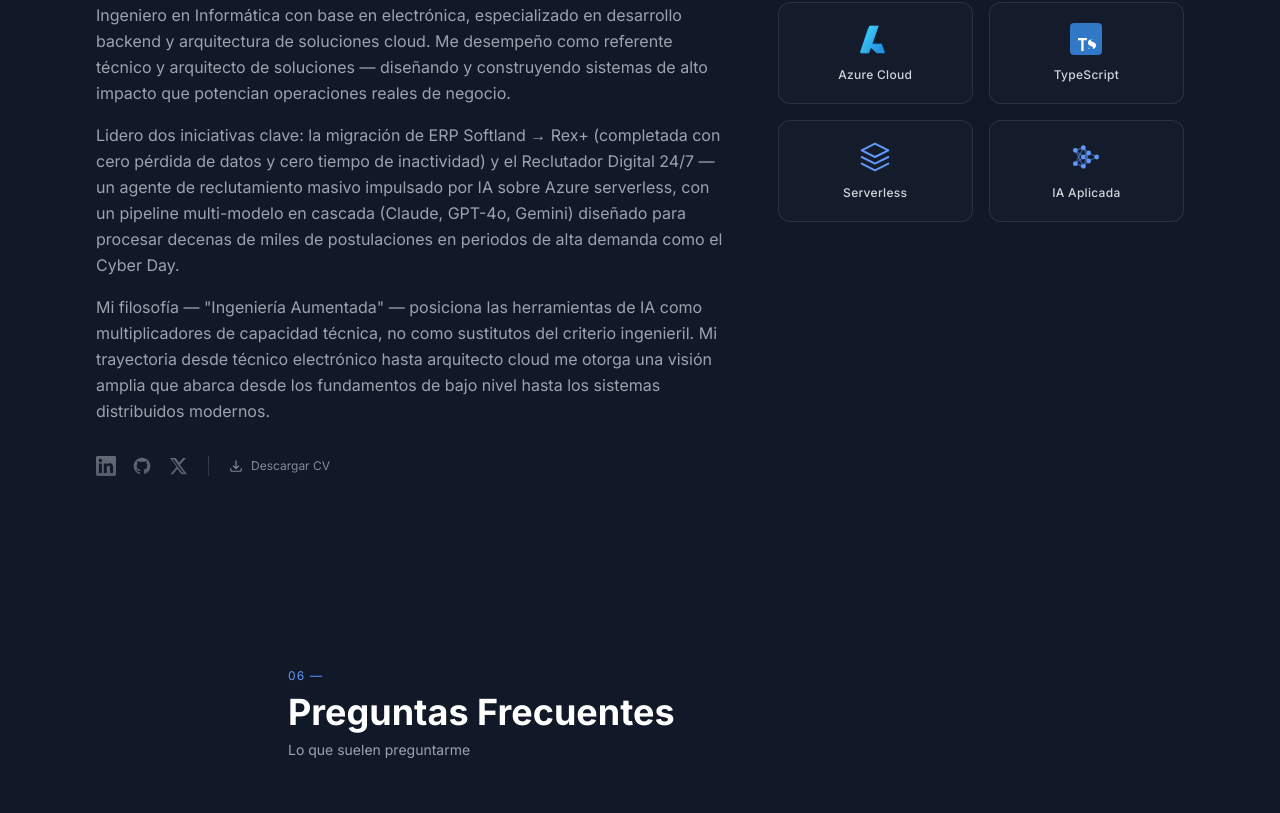
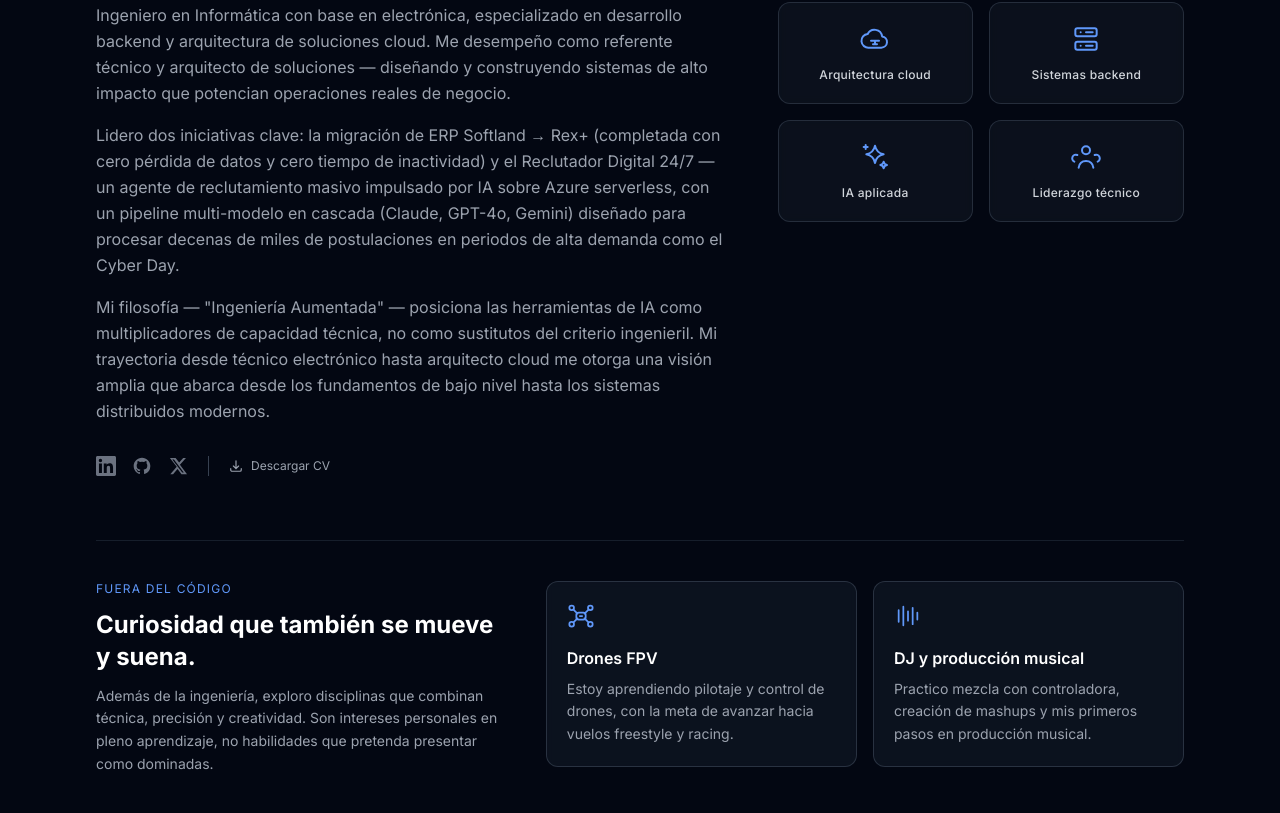
Before and after one commit to eNorese/portfolio, a Next.js app: page /cv.pdf in a window 1280 px wide. Shown: the part 7307-8120 px from the top of the page. Built offline with nearby package versions, Linux system fonts and the light colour scheme; no server answers.

Commit message:
feat(about): showcase capabilities and personal interests

```diff
--- a/src/components/About.tsx
+++ b/src/components/About.tsx
@@ -3,75 +3,41 @@
 import { useLanguage } from '@/contexts/LanguageContext'
 import { SocialLinks } from '@/components/SocialLinks'
 
-const techStack = [
+const capabilityCards = [
   {
-    name: 'Azure Cloud',
+    key: 'cloud_architecture',
     icon: (
-      <svg viewBox="0 0 96 96" className="w-8 h-8" xmlns="http://www.w3.org/2000/svg">
-        <defs>
-          <linearGradient id="azureA" x1="-0.4" x2="1" y1="0.5" y2="0.5" gradientUnits="objectBoundingBox">
-            <stop offset="0" stopColor="#114a8b" />
-            <stop offset="1" stopColor="#0669bc" />
-          </linearGradient>
-          <linearGradient id="azureB" x1="0.1" x2="0.8" y1="0.3" y2="0.9" gradientUnits="objectBoundingBox">
-            <stop offset="0" stopColor="#3ccbf4" />
-            <stop offset="1" stopColor="#2892df" />
-          </linearGradient>
-        </defs>
-        <path d="M33.338 8.394H58.81L31.24 88.241a3.733 3.733 0 01-3.533 2.527H7.489a3.728 3.728 0 01-3.53-4.933L24.95 17.918a3.734 3.734 0 013.533-2.525h4.855z" fill="url(#azureA)" />
-        <path d="M68.31 61.504H29.099a1.72 1.72 0 00-1.171 2.977l25.502 23.762a3.754 3.754 0 002.56.992h22.52z" fill="#0078d4" />
-        <path d="M33.338 8.394a3.71 3.71 0 00-3.541 2.569L3.98 85.799a3.726 3.726 0 003.505 5.043h20.192a4.014 4.014 0 003.073-2.74l4.818-14.225 17.19 16.033a3.817 3.817 0 002.453.847h21.39l-9.386-26.918-27.423.006L58.81 8.394z" fill="url(#azureB)" />
+      <svg viewBox="0 0 24 24" className="w-8 h-8 text-accent" fill="none" stroke="currentColor" strokeWidth="1.5" strokeLinecap="round" strokeLinejoin="round" aria-hidden="true">
+        <path d="M7.5 18.5h9.25a4.25 4.25 0 0 0 .58-8.46A5.75 5.75 0 0 0 6.5 8.25a5.13 5.13 0 0 0 1 10.25Z" />
+        <path d="M9 13.25h6M10.5 16h3M12 13.25V16" />
       </svg>
     ),
   },
   {
-    name: 'TypeScript',
+    key: 'backend_systems',
     icon: (
-      <svg viewBox="0 0 32 32" className="w-8 h-8" xmlns="http://www.w3.org/2000/svg">
-        <rect width="32" height="32" rx="4" fill="#3178C6" />
-        <path d="M18.245 22.82v2.573c.418.214.913.376 1.483.487.57.11 1.172.166 1.806.166.617 0 1.2-.066 1.748-.197a4.05 4.05 0 0 0 1.408-.633 2.98 2.98 0 0 0 .941-1.107c.228-.454.342-.997.342-1.63 0-.463-.068-.87-.204-1.223a2.85 2.85 0 0 0-.594-.944 4.268 4.268 0 0 0-.95-.728 10.55 10.55 0 0 0-1.265-.596c-.344-.134-.648-.263-.913-.387a3.574 3.574 0 0 1-.672-.383 1.59 1.59 0 0 1-.418-.457.976.976 0 0 1-.14-.52c0-.18.042-.34.126-.48a1.1 1.1 0 0 1 .355-.361 1.77 1.77 0 0 1 .55-.224 2.9 2.9 0 0 1 .706-.079c.187 0 .382.014.585.042.203.028.405.074.607.137.202.063.398.145.587.246.19.1.363.22.52.36V16.64a6.2 6.2 0 0 0-1.142-.306 8.1 8.1 0 0 0-1.387-.107c-.609 0-1.185.07-1.727.208a4.048 4.048 0 0 0-1.388.647 3.047 3.047 0 0 0-.917 1.092c-.22.44-.33.955-.33 1.544 0 .765.22 1.414.662 1.948.44.534 1.104.979 1.99 1.335.363.14.696.277 1 .41.302.133.562.273.78.42.218.146.388.307.51.482.123.175.184.376.184.604 0 .17-.037.328-.11.472a.997.997 0 0 1-.33.365 1.65 1.65 0 0 1-.55.231 3.13 3.13 0 0 1-.77.085c-.504 0-1.003-.094-1.497-.28a5.01 5.01 0 0 1-1.356-.794zm-4.666-5.635h3.297V15H8v2.185h3.285V28h2.294V17.185z" fill="white" />
+      <svg viewBox="0 0 24 24" className="w-8 h-8 text-accent" fill="none" stroke="currentColor" strokeWidth="1.5" strokeLinecap="round" strokeLinejoin="round" aria-hidden="true">
+        <rect x="4" y="4" width="16" height="6" rx="1.5" />
+        <rect x="4" y="14" width="16" height="6" rx="1.5" />
+        <path d="M8 7h.01M8 17h.01M12 7h5M12 17h5" />
       </svg>
     ),
   },
   {
-    name: 'Serverless',
+    key: 'applied_ai',
     icon: (
-      <svg viewBox="0 0 24 24" className="w-8 h-8" fill="none" xmlns="http://www.w3.org/2000/svg">
-        <path d="M12 2L2 7l10 5 10-5-10-5z" stroke="currentColor" strokeWidth="1.5" strokeLinecap="round" strokeLinejoin="round" className="text-accent" fill="none" />
-        <path d="M2 17l10 5 10-5" stroke="currentColor" strokeWidth="1.5" strokeLinecap="round" strokeLinejoin="round" className="text-accent" />
-        <path d="M2 12l10 5 10-5" stroke="currentColor" strokeWidth="1.5" strokeLinecap="round" strokeLinejoin="round" className="text-accent" />
+      <svg viewBox="0 0 24 24" className="w-8 h-8 text-accent" fill="none" stroke="currentColor" strokeWidth="1.5" strokeLinecap="round" strokeLinejoin="round" aria-hidden="true">
+        <path d="M12 3.5c.7 3.65 2.85 5.8 6.5 6.5-3.65.7-5.8 2.85-6.5 6.5-.7-3.65-2.85-5.8-6.5-6.5 3.65-.7 5.8-2.85 6.5-6.5Z" />
+        <path d="M18.5 15.5c.27 1.4 1.1 2.23 2.5 2.5-1.4.27-2.23 1.1-2.5 2.5-.27-1.4-1.1-2.23-2.5-2.5 1.4-.27 2.23-1.1 2.5-2.5ZM5 3v3M3.5 4.5h3" />
       </svg>
     ),
   },
   {
-    name: 'IA Aplicada',
+    key: 'technical_leadership',
     icon: (
-      <svg viewBox="0 0 24 24" className="w-8 h-8 text-accent" fill="none" xmlns="http://www.w3.org/2000/svg">
-        {/* Neural network: 3 layers of nodes connected by edges */}
-        {/* Edges — drawn first so nodes sit on top */}
-        <line x1="4" y1="7"  x2="10" y2="5"  stroke="currentColor" strokeWidth="1" strokeOpacity="0.5" />
-        <line x1="4" y1="7"  x2="10" y2="12" stroke="currentColor" strokeWidth="1" strokeOpacity="0.5" />
-        <line x1="4" y1="7"  x2="10" y2="19" stroke="currentColor" strokeWidth="1" strokeOpacity="0.5" />
-        <line x1="4" y1="17" x2="10" y2="5"  stroke="currentColor" strokeWidth="1" strokeOpacity="0.5" />
-        <line x1="4" y1="17" x2="10" y2="12" stroke="currentColor" strokeWidth="1" strokeOpacity="0.5" />
-        <line x1="4" y1="17" x2="10" y2="19" stroke="currentColor" strokeWidth="1" strokeOpacity="0.5" />
-        <line x1="10" y1="5"  x2="14" y2="9"  stroke="currentColor" strokeWidth="1" strokeOpacity="0.5" />
-        <line x1="10" y1="5"  x2="14" y2="15" stroke="currentColor" strokeWidth="1" strokeOpacity="0.5" />
-        <line x1="10" y1="12" x2="14" y2="9"  stroke="currentColor" strokeWidth="1" strokeOpacity="0.5" />
-        <line x1="10" y1="12" x2="14" y2="15" stroke="currentColor" strokeWidth="1" strokeOpacity="0.5" />
-        <line x1="10" y1="19" x2="14" y2="9"  stroke="currentColor" strokeWidth="1" strokeOpacity="0.5" />
-        <line x1="10" y1="19" x2="14" y2="15" stroke="currentColor" strokeWidth="1" strokeOpacity="0.5" />
-        <line x1="14" y1="9"  x2="20" y2="12" stroke="currentColor" strokeWidth="1" strokeOpacity="0.5" />
-        <line x1="14" y1="15" x2="20" y2="12" stroke="currentColor" strokeWidth="1" strokeOpacity="0.5" />
-        {/* Nodes */}
-        <circle cx="4"  cy="7"  r="1.8" fill="currentColor" />
-        <circle cx="4"  cy="17" r="1.8" fill="currentColor" />
-        <circle cx="10" cy="5"  r="1.8" fill="currentColor" />
-        <circle cx="10" cy="12" r="1.8" fill="currentColor" />
-        <circle cx="10" cy="19" r="1.8" fill="currentColor" />
-        <circle cx="14" cy="9"  r="1.8" fill="currentColor" />
-        <circle cx="14" cy="15" r="1.8" fill="currentColor" />
-        <circle cx="20" cy="12" r="1.8" fill="currentColor" />
+      <svg viewBox="0 0 24 24" className="w-8 h-8 text-accent" fill="none" stroke="currentColor" strokeWidth="1.5" strokeLinecap="round" strokeLinejoin="round" aria-hidden="true">
+        <circle cx="12" cy="7" r="3" />
+        <path d="M6.5 20c.45-3.1 2.35-5 5.5-5s5.05 1.9 5.5 5M5.5 10.5a2.5 2.5 0 1 0-2.25 4.95M18.5 10.5a2.5 2.5 0 1 1 2.25 4.95" />
       </svg>
     ),
   },
@@ -81,13 +47,13 @@ export function About() {
   const { t } = useLanguage()
 
   return (
-    <section id="sobre-mi" className="relative py-24 bg-gray-50 dark:bg-gray-900">
+    <section id="sobre-mi" className="section-atmosphere relative py-24 bg-white dark:bg-gray-950">
       <div className="max-w-6xl mx-auto px-4 sm:px-6 lg:px-8">
 
         {/* Section header */}
-        <div className="mb-14">
+        <div className="mb-14" data-reveal>
           <p className="text-xs font-mono tracking-widest uppercase text-accent mb-2">
-            05 —
+            01 —
           </p>
           <h2 className="text-3xl sm:text-4xl font-bold text-gray-900 dark:text-white">
             {t('about.section_title')}
@@ -97,7 +63,7 @@ export function About() {
 
         <div className="grid lg:grid-cols-5 gap-12 items-start">
           {/* Bio — wider column */}
-          <div className="lg:col-span-3 space-y-4 text-gray-600 dark:text-gray-400 leading-relaxed text-base">
+          <div className="lg:col-span-3 space-y-4 text-gray-600 dark:text-gray-400 leading-relaxed text-base" data-reveal data-reveal-direction="left">
             <p>{t('about.bio_1')}</p>
             <p>{t('about.bio_2')}</p>
             <p>{t('about.bio_3')}</p>
@@ -119,27 +85,63 @@ export function About() {
             </div>
           </div>
 
-          {/* Tech stack badges — narrower column */}
-          <div className="lg:col-span-2 grid grid-cols-2 gap-4">
-            {techStack.map(({ name, icon }) => (
+          {/* Durable capability pillars — broader than specific tools. */}
+          <div className="lg:col-span-2 grid grid-cols-2 gap-4" data-reveal data-reveal-direction="right" data-reveal-delay="1">
+            {capabilityCards.map(({ key, icon }, index) => (
               <div
-                key={name}
-                className="group border border-gray-200/60 dark:border-gray-700/60 rounded-xl p-5 flex flex-col items-center gap-3 text-center cursor-default backdrop-blur-sm bg-white/30 dark:bg-gray-800/30 transition-all duration-300 hover:-translate-y-1 hover:border-accent/50 hover:bg-white/50 dark:hover:bg-gray-800/50 hover:shadow-md hover:shadow-accent/10"
+                key={key}
+                className="motion-card group border border-gray-200/60 dark:border-gray-700/60 rounded-xl p-5 flex flex-col items-center gap-3 text-center cursor-default backdrop-blur-sm bg-white/30 dark:bg-gray-800/30 transition-all duration-300 hover:-translate-y-1 hover:border-accent/50 hover:bg-white/50 dark:hover:bg-gray-800/50 hover:shadow-md hover:shadow-accent/10"
+                style={{ animationDelay: `${index * 120}ms` }}
               >
                 <span className="transition-transform duration-300 group-hover:scale-110">
                   {icon}
                 </span>
                 <span className="text-xs font-mono font-medium tracking-wide text-gray-600 dark:text-gray-300 group-hover:text-accent transition-colors duration-300">
-                  {name}
+                  {t(`about.capabilities.${key}`)}
                 </span>
               </div>
             ))}
           </div>
         </div>
+
+        <div className="mt-16 pt-10 border-t border-gray-200/70 dark:border-gray-800/70 grid lg:grid-cols-[0.85fr_1.35fr] gap-8 lg:gap-12 items-start" data-reveal>
+          <div>
+            <p className="text-xs font-mono tracking-widest uppercase text-accent mb-3">
+              {t('about.beyond_code.eyebrow')}
+            </p>
+            <h3 className="text-xl sm:text-2xl font-bold text-gray-900 dark:text-white">
+              {t('about.beyond_code.title')}
+            </h3>
+            <p className="mt-3 text-sm leading-relaxed text-gray-500 dark:text-gray-400">
+              {t('about.beyond_code.description')}
+            </p>
+          </div>
+
+          <div className="grid sm:grid-cols-2 gap-4">
+            <div className="motion-card group rounded-xl border border-gray-200/70 dark:border-gray-700/70 bg-white/40 dark:bg-gray-800/35 p-5 backdrop-blur-sm transition-all duration-300 hover:-translate-y-1 hover:border-accent/40">
+              <svg viewBox="0 0 24 24" className="w-7 h-7 text-accent mb-4 transition-transform duration-300 group-hover:-rotate-6 group-hover:scale-110" fill="none" stroke="currentColor" strokeWidth="1.5" strokeLinecap="round" strokeLinejoin="round" aria-hidden="true">
+                <path d="M9 10 5.5 6.5M15 10l3.5-3.5M9 14l-3.5 3.5M15 14l3.5 3.5" />
+                <circle cx="4" cy="5" r="2" /><circle cx="20" cy="5" r="2" /><circle cx="4" cy="19" r="2" /><circle cx="20" cy="19" r="2" />
+                <rect x="8" y="9" width="8" height="6" rx="2" /><path d="M11 12h2" />
+              </svg>
+              <h4 className="font-semibold text-gray-900 dark:text-white">{t('about.beyond_code.fpv_title')}</h4>
+              <p className="mt-2 text-sm leading-relaxed text-gray-500 dark:text-gray-400">
+                {t('about.beyond_code.fpv_description')}
+              </p>
+            </div>
+
+            <div className="motion-card group rounded-xl border border-gray-200/70 dark:border-gray-700/70 bg-white/40 dark:bg-gray-800/35 p-5 backdrop-blur-sm transition-all duration-300 hover:-translate-y-1 hover:border-accent/40">
+              <svg viewBox="0 0 24 24" className="w-7 h-7 text-accent mb-4 transition-transform duration-300 group-hover:scale-110" fill="none" stroke="currentColor" strokeWidth="1.5" strokeLinecap="round" strokeLinejoin="round" aria-hidden="true">
+                <path d="M4 7v10M8 4v16M12 8v8M16 5v14M20 9v6" />
+              </svg>
+              <h4 className="font-semibold text-gray-900 dark:text-white">{t('about.beyond_code.music_title')}</h4>
+              <p className="mt-2 text-sm leading-relaxed text-gray-500 dark:text-gray-400">
+                {t('about.beyond_code.music_description')}
+              </p>
+            </div>
+          </div>
+        </div>
       </div>
-
-      {/* Keeps the transition seamless into FAQ. */}
-      <div className="absolute bottom-0 left-0 right-0 h-32 pointer-events-none bg-gradient-to-b from-transparent to-gray-50 dark:to-gray-900" />
     </section>
   )
 }
--- a/src/i18n/en.json
+++ b/src/i18n/en.json
@@ -26,6 +26,21 @@
     "bio_1": "Computer Engineer with a background in electronics, specialized in backend development and cloud solutions architecture. At TeamWork Capacitación Ltda. in Santiago, I operate as technical lead and solutions architect — designing and building high-impact systems that power real operations.",
     "bio_2": "I lead two key initiatives: the Softland → Rex+ ERP migration (completed with zero data loss and zero downtime) and the Digital 24/7 Recruiter — an AI-powered mass recruitment agent on Azure serverless, with a cascaded multi-model pipeline (Claude, GPT-4o, Gemini) designed to process tens of thousands of applications during peak demand periods like Cyber Day.",
     "bio_3": "My engineering philosophy — \"Augmented Engineering\" — positions AI tools as technical capability multipliers, not replacements for sound engineering judgment. My path from electronics technician to cloud architect gives me a broad perspective that spans from low-level fundamentals to modern distributed systems.",
+    "capabilities": {
+      "cloud_architecture": "Cloud architecture",
+      "backend_systems": "Backend systems",
+      "applied_ai": "Applied AI",
+      "technical_leadership": "Technical leadership"
+    },
+    "beyond_code": {
+      "eyebrow": "Beyond code",
+      "title": "Curiosity that moves and makes sound.",
+      "description": "Beyond engineering, I explore disciplines that combine technique, precision, and creativity. These are personal interests I am actively learning, not skills I claim to have mastered.",
+      "fpv_title": "FPV drones",
+      "fpv_description": "I am learning drone piloting and control, with the goal of progressing toward freestyle and racing flights.",
+      "music_title": "DJing and music production",
+      "music_description": "I practice mixing with a controller, creating mashups, and taking my first steps in music production."
+    },
     "years_value": "6+",
     "projects_value": "40+",
     "technologies_value": "30+",
--- a/src/i18n/es.json
+++ b/src/i18n/es.json
@@ -26,6 +26,21 @@
     "bio_1": "Ingeniero en Informática con base en electrónica, especializado en desarrollo backend y arquitectura de soluciones cloud. Me desempeño como referente técnico y arquitecto de soluciones — diseñando y construyendo sistemas de alto impacto que potencian operaciones reales de negocio.",
     "bio_2": "Lidero dos iniciativas clave: la migración de ERP Softland → Rex+ (completada con cero pérdida de datos y cero tiempo de inactividad) y el Reclutador Digital 24/7 — un agente de reclutamiento masivo impulsado por IA sobre Azure serverless, con un pipeline multi-modelo en cascada (Claude, GPT-4o, Gemini) diseñado para procesar decenas de miles de postulaciones en periodos de alta demanda como el Cyber Day.",
     "bio_3": "Mi filosofía — \"Ingeniería Aumentada\" — posiciona las herramientas de IA como multiplicadores de capacidad técnica, no como sustitutos del criterio ingenieril. Mi trayectoria desde técnico electrónico hasta arquitecto cloud me otorga una visión amplia que abarca desde los fundamentos de bajo nivel hasta los sistemas distribuidos modernos.",
+    "capabilities": {
+      "cloud_architecture": "Arquitectura cloud",
+      "backend_systems": "Sistemas backend",
+      "applied_ai": "IA aplicada",
+      "technical_leadership": "Liderazgo técnico"
+    },
+    "beyond_code": {
+      "eyebrow": "Fuera del código",
+      "title": "Curiosidad que también se mueve y suena.",
+      "description": "Además de la ingeniería, exploro disciplinas que combinan técnica, precisión y creatividad. Son intereses personales en pleno aprendizaje, no habilidades que pretenda presentar como dominadas.",
+      "fpv_title": "Drones FPV",
+      "fpv_description": "Estoy aprendiendo pilotaje y control de drones, con la meta de avanzar hacia vuelos freestyle y racing.",
+      "music_title": "DJ y producción musical",
+      "music_description": "Practico mezcla con controladora, creación de mashups y mis primeros pasos en producción musical."
+    },
     "years_value": "6+",
     "projects_value": "40+",
     "technologies_value": "30+",
```
